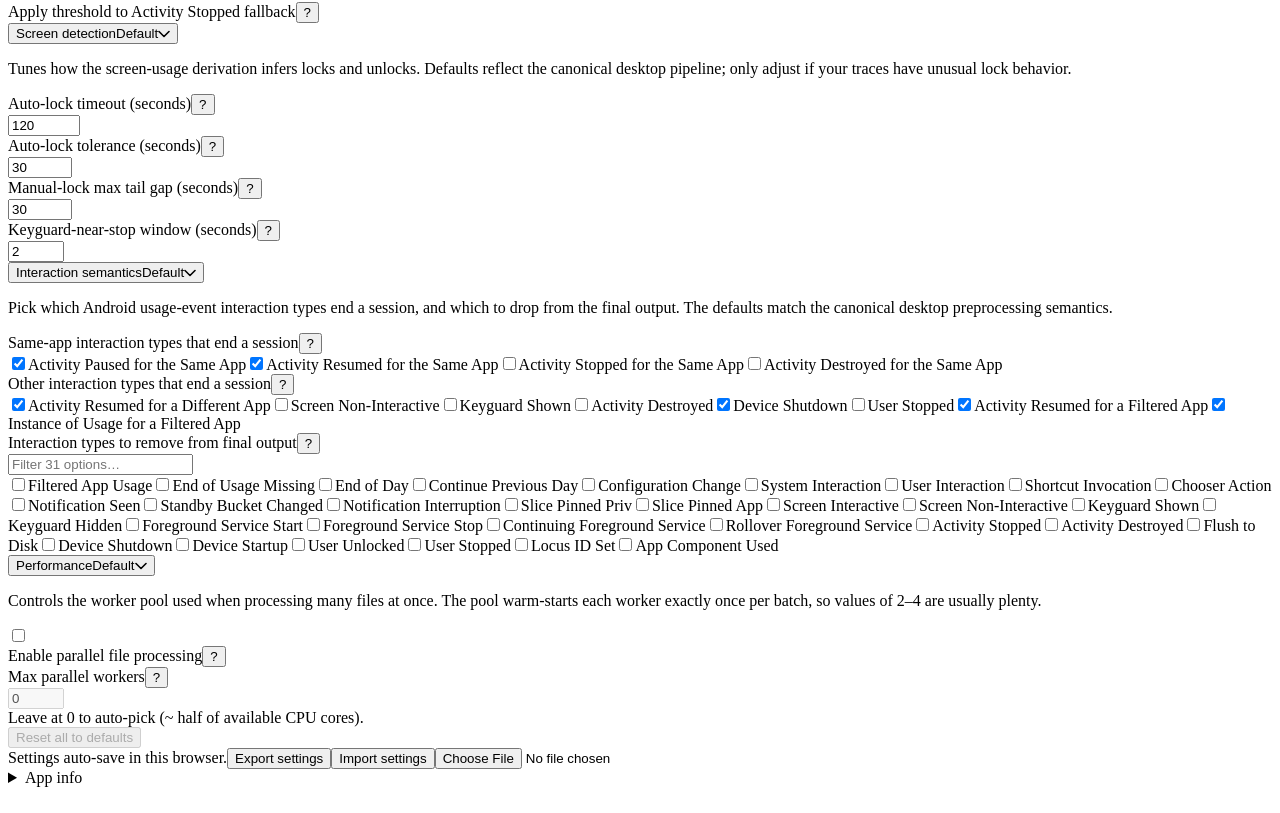
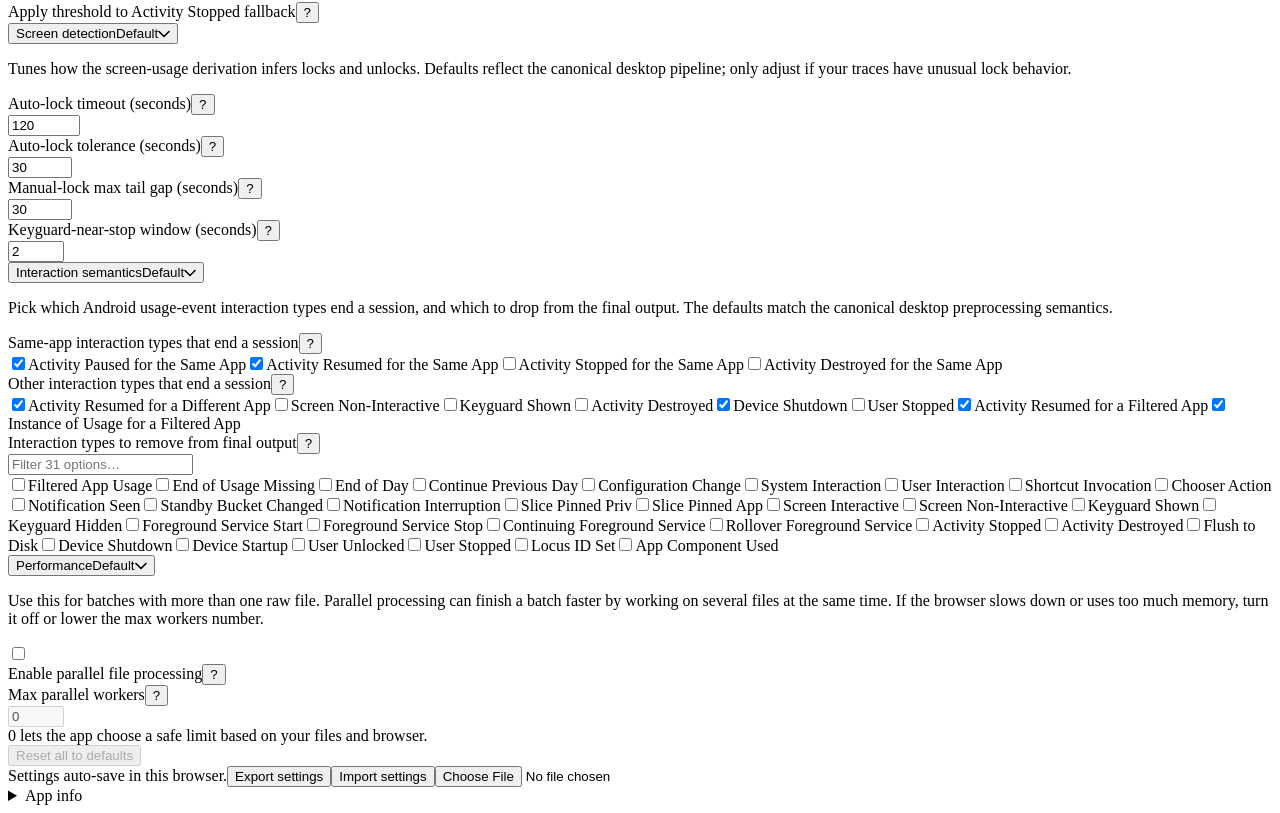
Before and after one commit to uzaira0/chronicle-android-raw-data-preprocessing-app, a React (Vite) app in the folder web/: page / in a window 1280 px wide. Shown: the part 1421-2234 px from the top of the page. Built offline with nearby package versions, Linux system fonts and the light colour scheme.

Commit message:
Clarify parallel processing settings copy

```diff
--- a/web/src/components/PerformanceCard.tsx
+++ b/web/src/components/PerformanceCard.tsx
@@ -34,8 +34,9 @@ export function PerformanceCard({ options, setOptions }: Props): ReactElement {
       modified={anyOptionModified(options, KEYS)}
     >
       <p className="u-card-intro">
-        Controls the worker pool used when processing many files at once. The pool warm-starts
-        each worker exactly once per batch, so values of 2–4 are usually plenty.
+        Use this for batches with more than one raw file. Parallel processing can finish a batch
+        faster by working on several files at the same time. If the browser slows down or uses too
+        much memory, turn it off or lower the max workers number.
       </p>
       <ToggleField
         label="Enable parallel file processing"
@@ -51,7 +52,7 @@ export function PerformanceCard({ options, setOptions }: Props): ReactElement {
         tooltip={TOOLTIPS.parallelMaxWorkers}
         modified={isMod("parallelMaxWorkers")}
         onReset={() => reset("parallelMaxWorkers")}
-        hint="Leave at 0 to auto-pick (~ half of available CPU cores)."
+        hint="0 lets the app choose a safe limit based on your files and browser."
       >
         <input
           type="number"
--- a/web/src/components/ProcessPanel.tsx
+++ b/web/src/components/ProcessPanel.tsx
@@ -72,7 +72,7 @@ export function ProcessPanel({
           label="Max parallel workers"
           htmlFor="process-max-workers-input"
           tooltip={TOOLTIPS.parallelMaxWorkers}
-          hint="Synced with Settings. Leave at 0 to auto-pick."
+          hint="Synced with Settings. 0 lets the app choose a safe limit."
         >
           <input
             id="process-max-workers-input"
--- a/web/src/lib/tooltipText.ts
+++ b/web/src/lib/tooltipText.ts
@@ -119,11 +119,11 @@ export const TOOLTIPS = {
 
   parallelProcessing: {
     title: "Enable parallel file processing",
-    body: "Uses a pool of background workers to process multiple files in parallel. No effect when only one file is selected.",
+    body: "When this is on, the app can process more than one uploaded raw file at the same time. It usually helps only when you upload multiple files; one file still runs by itself.",
   },
   parallelMaxWorkers: {
     title: "Max parallel workers",
-    body: "Hard cap on the worker pool size. Leave 0 to auto-pick (≈ half of available CPU cores). The pool is shared across files in a batch — workers are warm-started once and reused.",
+    body: "The maximum number of files the app may process at the same time. Use 0 to let the app choose a safe number based on file sizes and browser capacity. Lower it if the browser becomes slow or memory-heavy.",
   },
 } as const satisfies Record<string, TooltipContent>;
 
```
